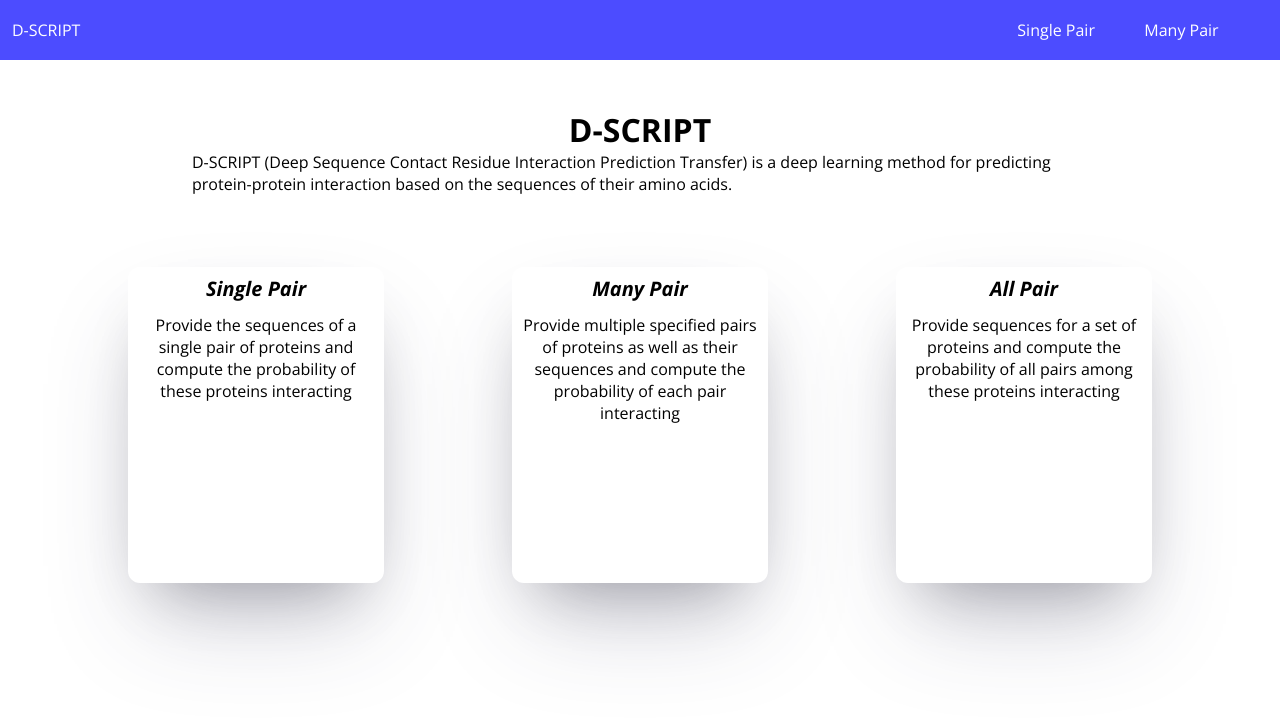
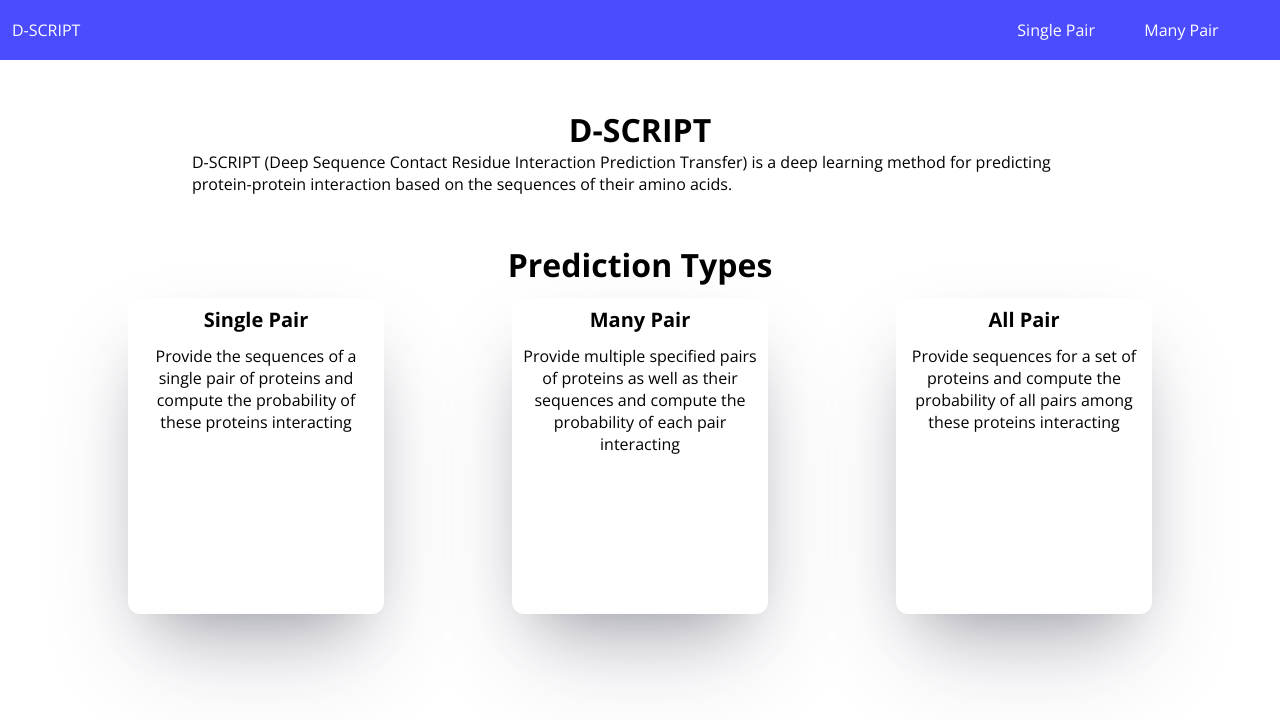
Before and after one commit to samsledje/D-SCRIPT, a React (Create React App) app in the folder web-server/frontend/: page / in a window 1280 px wide. Shown: the top 720 px of the page. Built offline with nearby package versions, Linux system fonts and the light colour scheme.

Commit message:
Styled home further

```diff
--- a/web-server/frontend/src/components/pages/Home.js
+++ b/web-server/frontend/src/components/pages/Home.js
@@ -12,6 +12,7 @@ export default function Home() {
                 <h1>D-SCRIPT</h1>
                 <p>D-SCRIPT (Deep Sequence Contact Residue Interaction Prediction Transfer) is a deep learning method for predicting protein-protein interaction based on the sequences of their amino acids.</p>
             </div>
+            <h1 id="Home-PredictionTypes">Prediction Types</h1>
             <div className="Home-Usages">
                 <div className="Home-Usage">
                     <h2>Single Pair</h2>
--- a/web-server/frontend/src/components/pages/_Home.scss
+++ b/web-server/frontend/src/components/pages/_Home.scss
@@ -9,7 +9,12 @@
     display: flex;
     flex-flow: column wrap;
     align-items: center;
-    margin: 24px 0 48px 0;
+    margin: 24px 0;
+}
+
+#Home-PredictionTypes {
+    text-align: center;
+    margin-bottom: 12px;
 }
 
 .Home-Usages {
@@ -27,8 +32,8 @@
 
         h2 {
             font-size: 20px;
-            font-style: italic;
             margin-bottom: 12px;
+            font-weight: strong;
         }
     }
 }
--- a/web-server/frontend/src/styles.css
+++ b/web-server/frontend/src/styles.css
@@ -22,7 +22,12 @@
   -webkit-box-align: center;
       -ms-flex-align: center;
           align-items: center;
-  margin: 24px 0 48px 0;
+  margin: 24px 0;
+}
+
+#Home-PredictionTypes {
+  text-align: center;
+  margin-bottom: 12px;
 }
 
 .Home-Usages {
@@ -50,8 +55,8 @@
 
 .Home-Usages .Home-Usage h2 {
   font-size: 20px;
-  font-style: italic;
   margin-bottom: 12px;
+  font-weight: strong;
 }
 
 .ManyPairPredict-Container {
```
Also changed, not shown: 1 other file (tests, documents, lock files or other folders).
